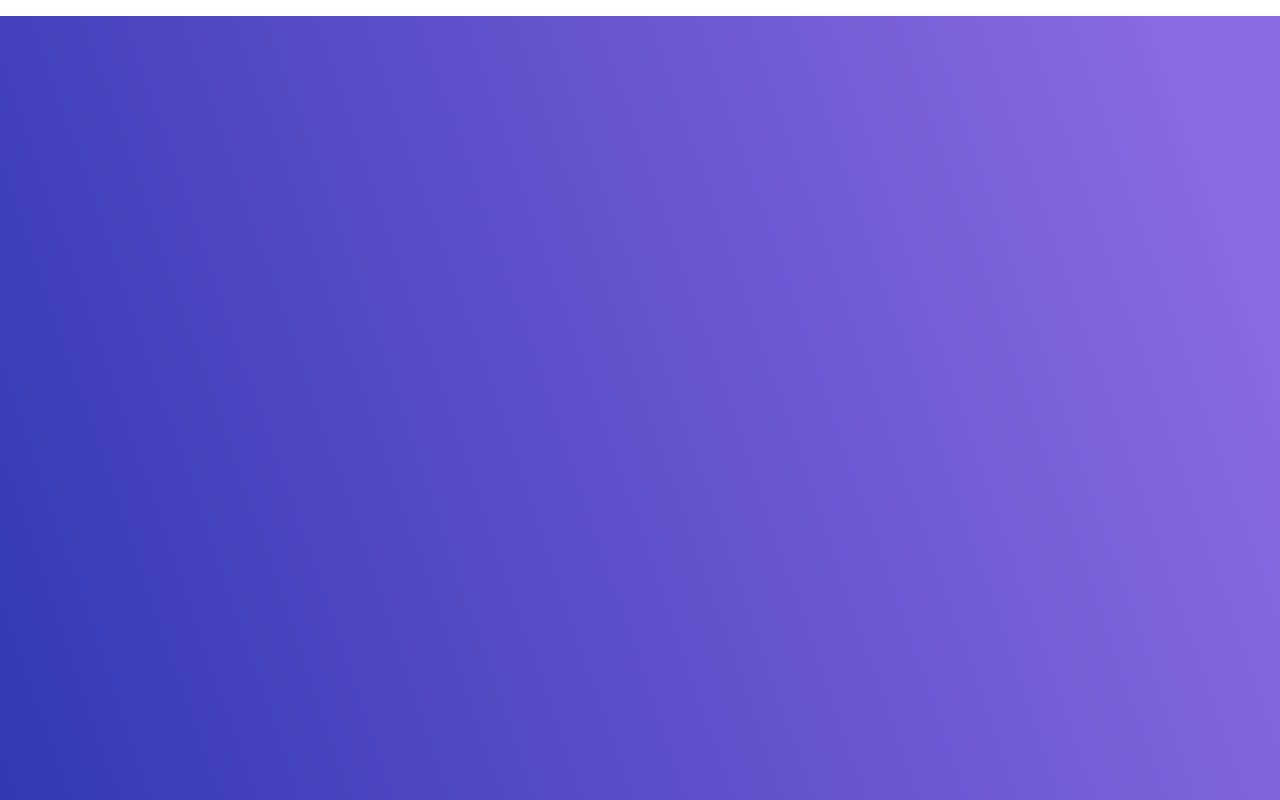
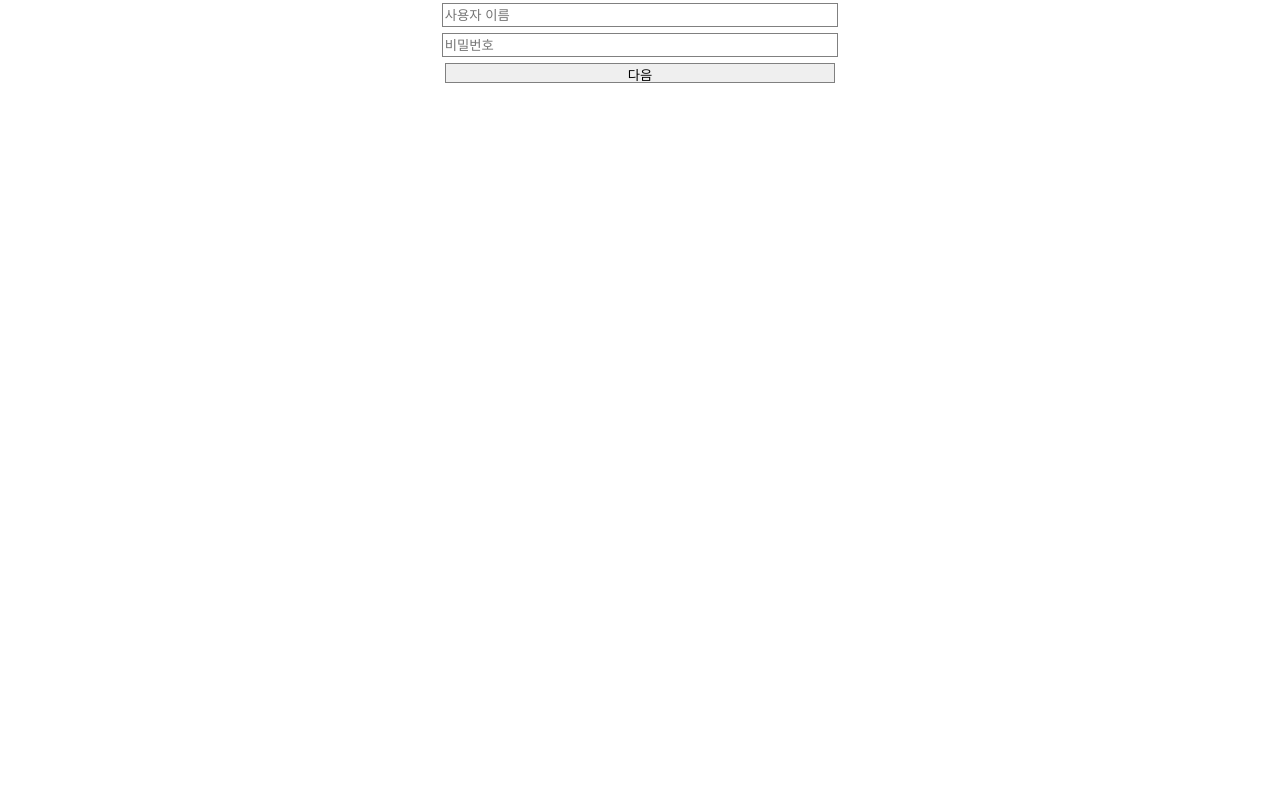
Before and after one commit to UniD3-Hackathon-Team2/TalentStock-fe, a React (Create React App) app in the folder frontend/: page / in a window 1280 px wide. Built offline with nearby package versions, Linux system fonts and the light colour scheme.

Commit message:
create context

```diff
--- a/frontend/package.json
+++ b/frontend/package.json
@@ -6,6 +6,7 @@
     "@testing-library/jest-dom": "^5.17.0",
     "@testing-library/react": "^13.4.0",
     "@testing-library/user-event": "^13.5.0",
+    "axios": "^1.6.1",
     "react": "^18.2.0",
     "react-dom": "^18.2.0",
     "react-hook-form": "^7.48.2",
--- a/frontend/src/App.js
+++ b/frontend/src/App.js
@@ -1,4 +1,4 @@
-import React, { useState, useEffect } from "react";
+import React, { useState, useEffect, createContext } from "react";
 import { useNavigate, useLocation } from "react-router-dom";
 import { BrowserRouter as Router, Route, Link, Routes } from "react-router-dom";
 
@@ -7,16 +7,20 @@
 import Register from "./pages/Register/Register";
 import Layout from "./components/layout/Layout";
 
+export const context = createContext({});
+
 function App() {
+  const [userState, SetUserState] = useState("logout");
+
   return (
-    <Layout>
+    <context.Provider value={{ userState, SetUserState }}>
       <Router>
         <Routes>
           <Route path="/" element={<Login />} />
           <Route path="/register" element={<Register />} />
         </Routes>
       </Router>
-    </Layout>
+    </context.Provider>
   );
 }
 
--- a/frontend/src/pages/Login/Login.css
+++ b/frontend/src/pages/Login/Login.css
@@ -0,0 +1,24 @@
+.loginoutForm {
+  position: fixed;
+  top: 50%;
+  left: 50%;
+  transform: translate(-50%, -50%);
+  display: flex;
+  width: 558px;
+  height: 100%;
+
+  flex-direction: column;
+  align-items: center;
+  flex-direction: column;
+}
+
+.idInput,
+.passwordInput,
+.submitInput {
+  border: 1px solid gray;
+
+  width: 70%;
+  height: 20px;
+
+  margin: 3px;
+}
--- a/frontend/src/pages/Login/Login.jsx
+++ b/frontend/src/pages/Login/Login.jsx
@@ -1,12 +1,57 @@
 import React, { useState } from "react";
 import { Link, useNavigate } from "react-router-dom";
 import { useForm, SubmitHandler } from "react-hook-form";
+import axios from "axios";
+import "./Login.css";
+
+const BASEURL = "";
 
 function Login() {
+  const { register, handleSubmit } = useForm();
+  const onSubmit = (data) => {};
+  const PostLogIn = async (id, password) => {
+    try {
+      const res = await axios({
+        url: "/login",
+        method: "post",
+        baseURL: BASEURL,
+        headers: {
+          "Content-Type": "application/json",
+        },
+        data: {
+          id: id,
+          password: password,
+        },
+      });
+      if (res.status === 200) {
+      }
+      if (res.status === 300) {
+      }
+    } catch (error) {
+      console.log("can't use login system", error);
+    }
+  };
+
   return (
-    <div>
-      <text>로그인</text>
-    </div>
+    <>
+      <div className="">
+        <form className="loginoutForm" onSubmit={handleSubmit(onSubmit)}>
+          <input
+            className="idInput"
+            placeholder="사용자 이름"
+            type="text"
+            {...register("id")}
+          />
+          <input
+            className="passwordInput"
+            placeholder="비밀번호"
+            type="text"
+            {...register("password")}
+          />
+          <input className="submitInput" type="submit" value="다음" />
+        </form>
+      </div>
+    </>
   );
 }
 
```
Also changed, not shown: 1 other file (tests, documents, lock files or other folders).
